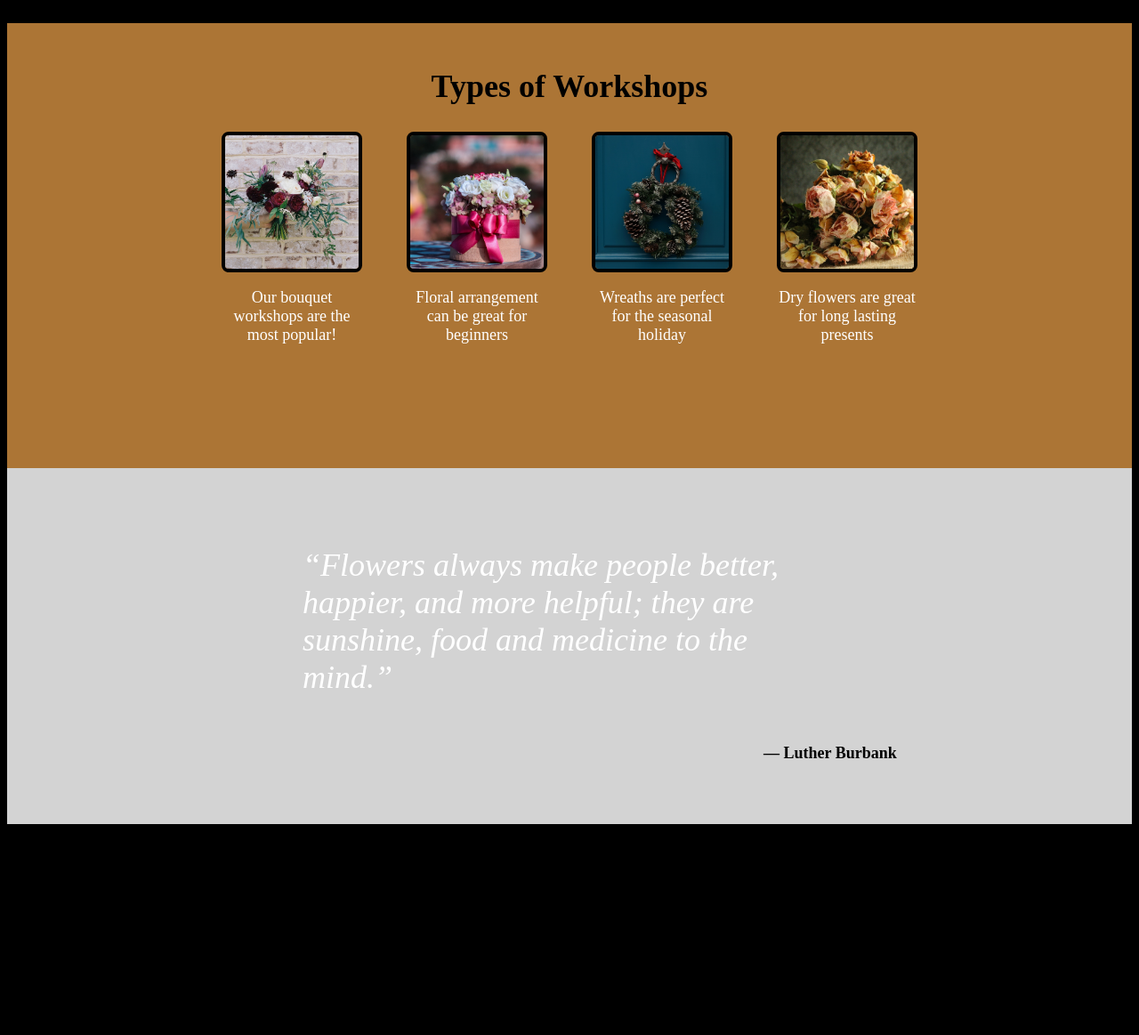
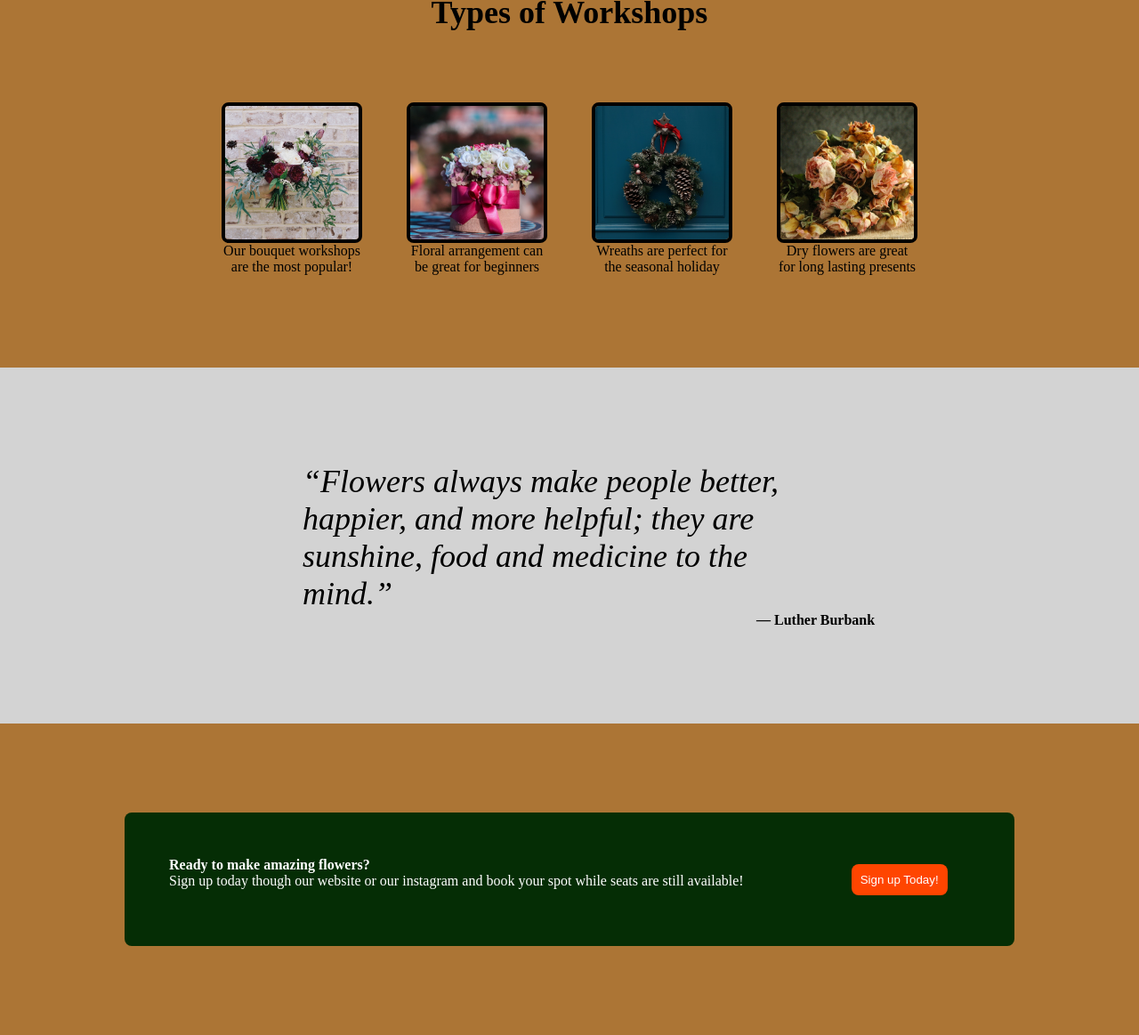
Before and after one commit to jkimsuzuki/odin-landing-page, a plain HTML site: page index.html in a window 1280 px wide. Shown: the part 748-1911 px from the top of the page at 89% size. Before the commit the page ends 1682 px from the top, so only its background shows below. Drawn offline with Linux system fonts and the light colour scheme.

Commit message:
Finished adding Call to Action Section.
Divided each section but into divs accordingly to
have to move around freely and in groups through
flex.

```diff
--- a/index.html
+++ b/index.html
@@ -56,5 +56,21 @@
         <p>― Luther Burbank</p>
     </div>
   </div>
+  <!--Call To Action-->
+  <div class="cta">
+    <div class="box">
+        <div class="cta-texts">
+    <div class="cta-title">
+        <p>Ready to make amazing flowers?</p>
+    </div>
+    <div class="cta-text">
+        <p>Sign up today though our website or our instagram and book your spot while seats are still available! </p>
+    </div>
+</div>
+    <div class="cta-button">
+        <a href="index.html"><button>Sign up Today!</button></a>
+    </div>
+  </div>
+  </div>
 </body>
 </html>
--- a/styles.css
+++ b/styles.css
@@ -2,6 +2,12 @@ body {
     background-color: black;
 }
 
+* {
+    margin: 0;
+    padding: 0;
+}
+
+/* HEADER */
 img {
     width: 70px;
     height: 50px;
@@ -10,7 +16,7 @@ img {
 
 .header {
     display: flex;
-    margin: 20px;
+    margin: 30px;
 }
 
 ul {
@@ -37,6 +43,7 @@ a:visited {
     color: white;
 }
 
+/* HERO */
 .section2 {
     display: flex;
 }
@@ -48,7 +55,7 @@ a:visited {
     width: 800px;
 }
 
-h1, p {
+h1, .hero-main > p {
     color: white;
 }
 
@@ -57,7 +64,7 @@ h1 {
     font-weight: 800;
 }
 
-p {
+.hero-main > p {
     display: flex;
     flex-wrap: wrap;
     font-size: 18px;
@@ -78,16 +85,18 @@ button {
     color: white;
     font-weight: 500;
 }
+
+/* INFORMATION */
+.information {
+    background-color: rgb(172, 117, 53);
+    height: 500px;
+}
+
 h2 {
     font-size: 36px;
     font-weight: 800;
     text-align: center;
-    padding-top: 50px;
-}
-
-.information {
-    background-color: rgb(172, 117, 53);
-    height: 500px;
+    padding: 80px;
 }
 
 .workshop-images {
@@ -119,6 +128,7 @@ h2 {
     width: 158px;
 }
 
+/* Quote Section */
 .quote-section {
     background-color: lightgray;
     height: 400px;
@@ -148,3 +158,40 @@ h2 {
     color: black;
     font-weight: bold;
 }
+
+/* Call To Action */
+.cta {
+    background-color: rgb(172, 117, 53);
+    margin: 0;
+    padding: 0;
+    display: flex;
+    justify-content: center;
+    align-items: center;
+    height: 350px;
+}
+
+.cta-title > p {
+    font-weight: bold;
+}
+
+.box {
+    width: 1000px;
+    height: 150px;
+    background-color: rgb(5, 45, 5);
+    border-radius: 8px;
+    display: flex;
+
+}
+
+.cta-texts {
+    padding: 50px;
+    color: white;
+}
+
+.cta-button {
+    margin: 50px;
+    width: 150px;
+    display: flex;
+    justify-content: center;
+    align-items: center;
+}
```
